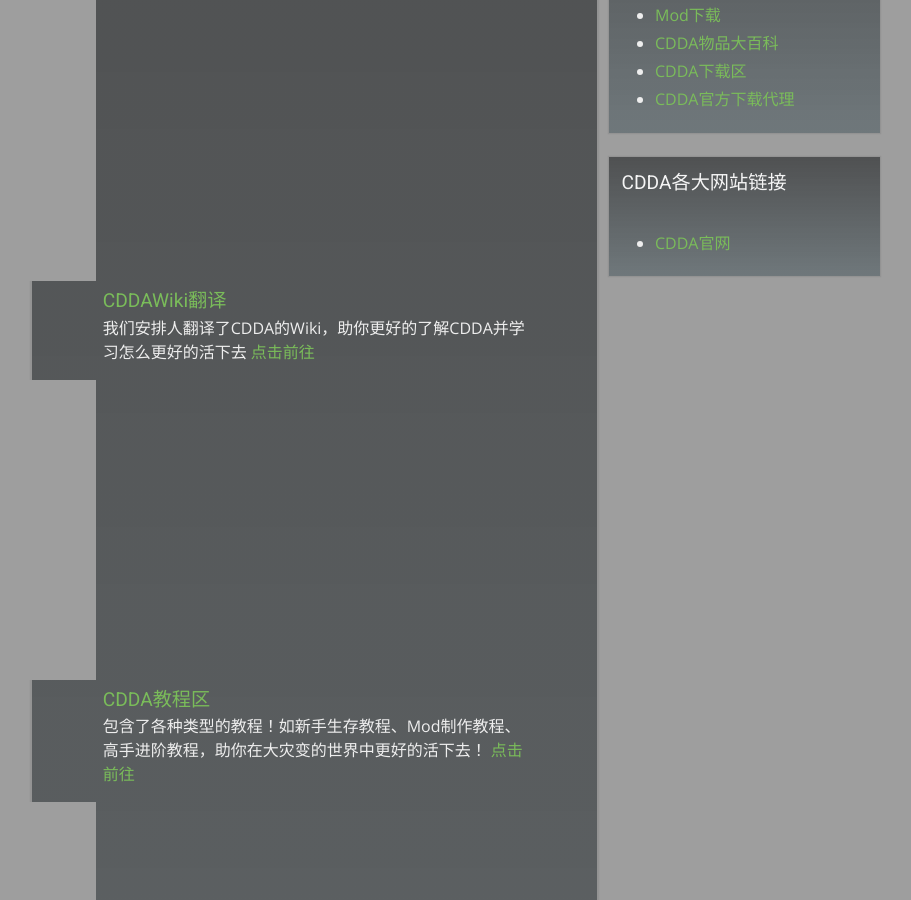
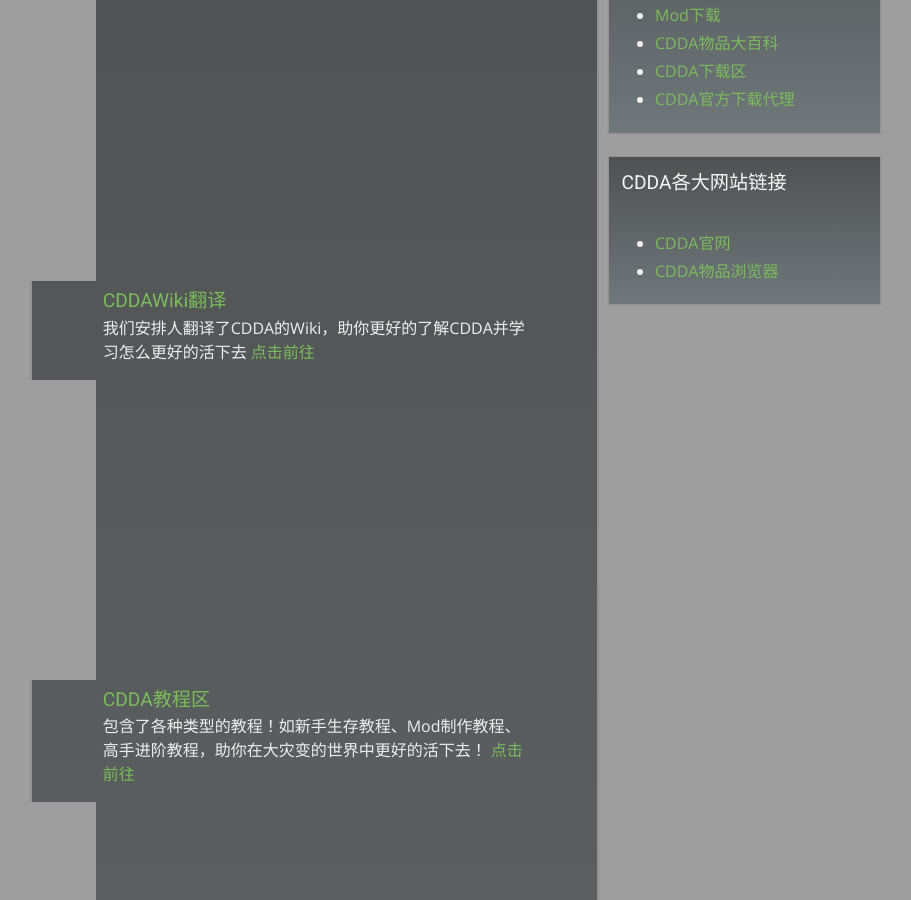
Before and after one commit to cdda-base/mainpage-cn, a Jekyll site: the page built from index.html, in a window 1280 px wide and 900 px high, scrolled down 307 px. Shown: the whole window, without its empty margins (184-1095 px from the left). Built offline with Jekyll 4.4.1, drawn with Linux system fonts in a browser that asks for light colours; the list of posts is cut into pages by our own code; comment, search, counter and statistics services are not loaded.

Commit message:
在主页添加CDDA 物品浏览器链接

```diff
--- a/_layouts/default.html
+++ b/_layouts/default.html
@@ -92,6 +92,10 @@
                     <li>
                       <a href="https://cataclysmdda.org/">CDDA官网</a>
                     </li>
+                    <li>
+                      <a href="https://cdda-trunk.aloxaf.cn/">CDDA物品浏览器</a>
+                    </li>
+		  </ul>
                 </div>
               </div>
             </div>
```
